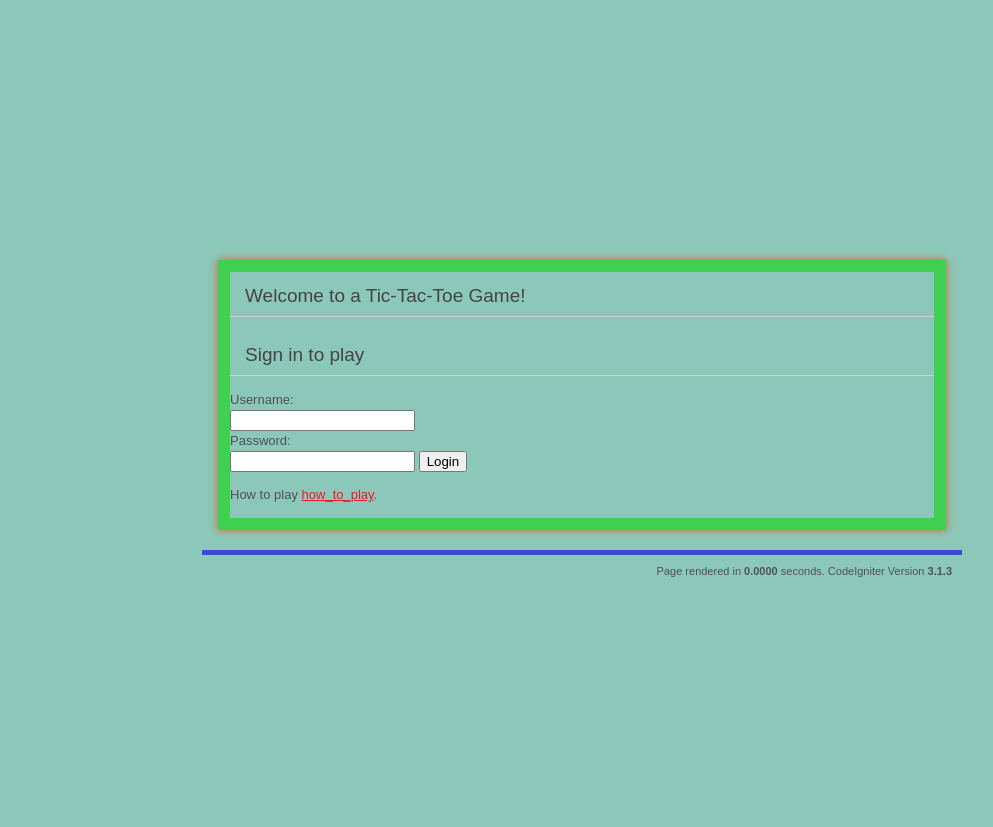
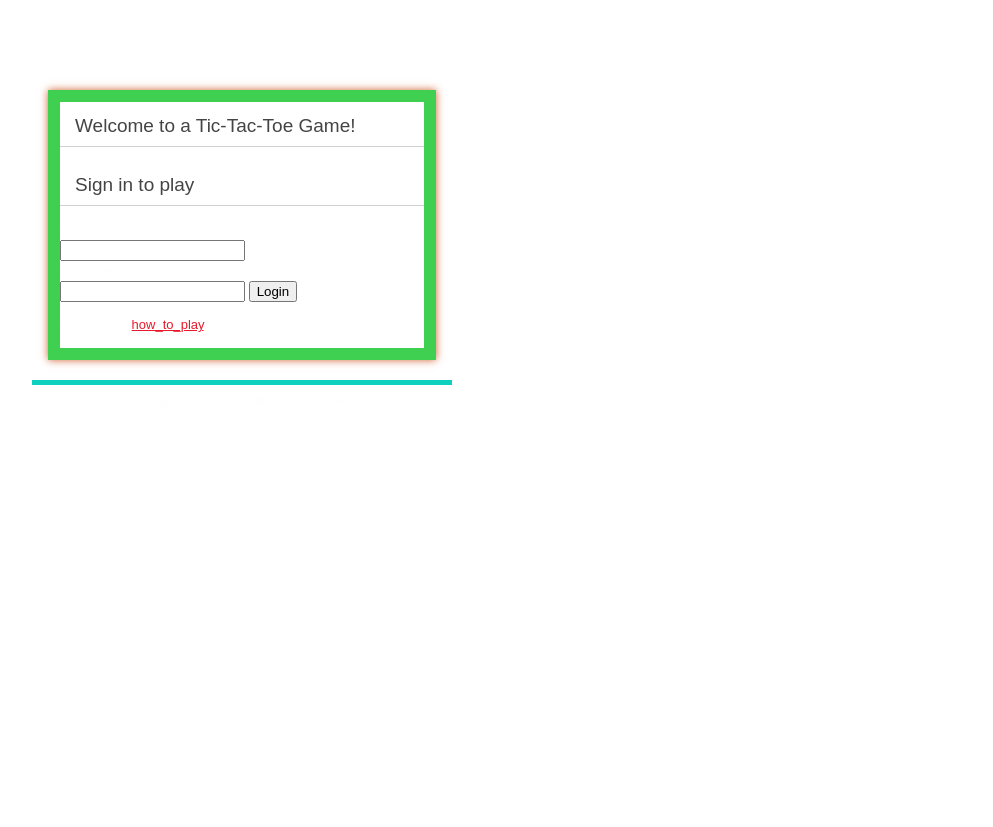
Before and after one commit to calvinkkd/tictactoe, a CodeIgniter app: page /database/index.php/homecontroller/index in a window 1280 px wide. Shown: the top 827 px of the page, without its empty margins (58-1051 px from the left). After the commit the page ends 385 px from the top, so only its background shows below. Run offline with CodeIgniter, Linux system fonts and the light colour scheme.

Commit message:
View Updated. update soon

```diff
--- a/application/config/database.php
+++ b/application/config/database.php
@@ -78,7 +78,7 @@
 	'hostname' => 'localhost',
 	'username' => 'root',
 	'password' => '671711990',
-	'database' => 'tictactoe', 'login',
+	'database' => 'tictactoe',
 	'dbdriver' => 'mysqli',
 	'dbprefix' => '',
 	'pconnect' =>FALSE,
--- a/application/views/login.php
+++ b/application/views/login.php
@@ -23,10 +23,12 @@
         ::-moz-selection { background-color: #E13300; color: white; }
 
         body {
-            background-color: #8cc8b9;
-            margin: 260px;
+            background: url(../assets/images/noise.png), -moz-radial-gradient(center, ellipse cover, #a374ee 0%, #b57a98 100%);
+            margin: 90px;
+            height: 220px;
+            width: 420px;
             font: 13px/20px normal Helvetica, Arial, sans-serif;
-            color: #4F5155;
+            color: #fffdff;
         }
 
         a {
@@ -63,7 +65,7 @@
         p.footer {
             text-align: right;
             font-size: 11px;
-            border-top: 5px solid #3f48d0;
+            border-top: 5px solid #0fd0be;
             line-height: 32px;
             padding: 0 10px 0 10px;
             margin: 20px 0 0 0;
```
Also changed, not shown: application/views/home.php (+5 -3 lines), application/views/tictactoe/index.php (+4 -8 lines), database tictactoe/tictactoe.sql (added, +76 -0 lines).
